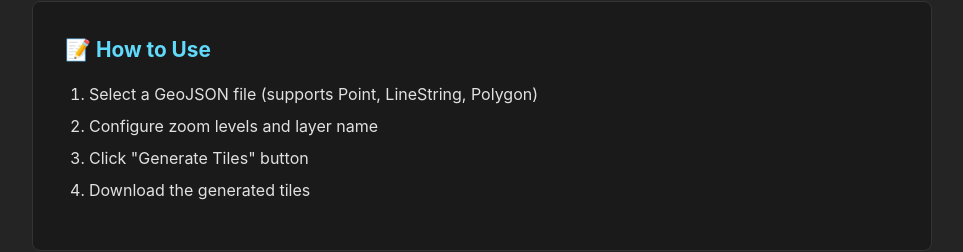
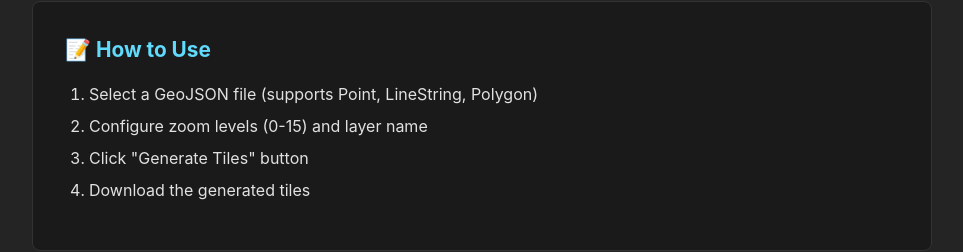
Before and after one commit to ShogoHirasawa/web-vector-tile-maker, a React (Vite) app in the folder frontend/: page / in a window 1280 px wide. Shown: the part 210-462 px from the top of the page, without its empty margins (158-1121 px from the left). Built offline with nearby package versions, Linux system fonts and the light colour scheme.

Commit message:
Improve UI: Add zoom level range and fix file size display
- Add zoom level range (0-15) to How to Use section
- Fix file size display to show KB for files under 1MB
- Show MB only for files 1MB or larger

```diff
--- a/frontend/src/App.tsx
+++ b/frontend/src/App.tsx
@@ -155,7 +155,7 @@ function App() {
           <h2>📝 How to Use</h2>
           <ol>
             <li>Select a GeoJSON file (supports Point, LineString, Polygon)</li>
-            <li>Configure zoom levels and layer name</li>
+            <li>Configure zoom levels (0-15) and layer name</li>
             <li>Click "Generate Tiles" button</li>
             <li>Download the generated tiles</li>
           </ol>
@@ -171,7 +171,11 @@ function App() {
           />
           {file && (
             <div className="file-info">
-              ✓ {file.name} ({(file.size / 1024 / 1024).toFixed(2)} MB)
+              ✓ {file.name} (
+              {file.size >= 1024 * 1024
+                ? `${(file.size / 1024 / 1024).toFixed(2)} MB`
+                : `${(file.size / 1024).toFixed(2)} KB`}
+              )
             </div>
           )}
         </section>
```
